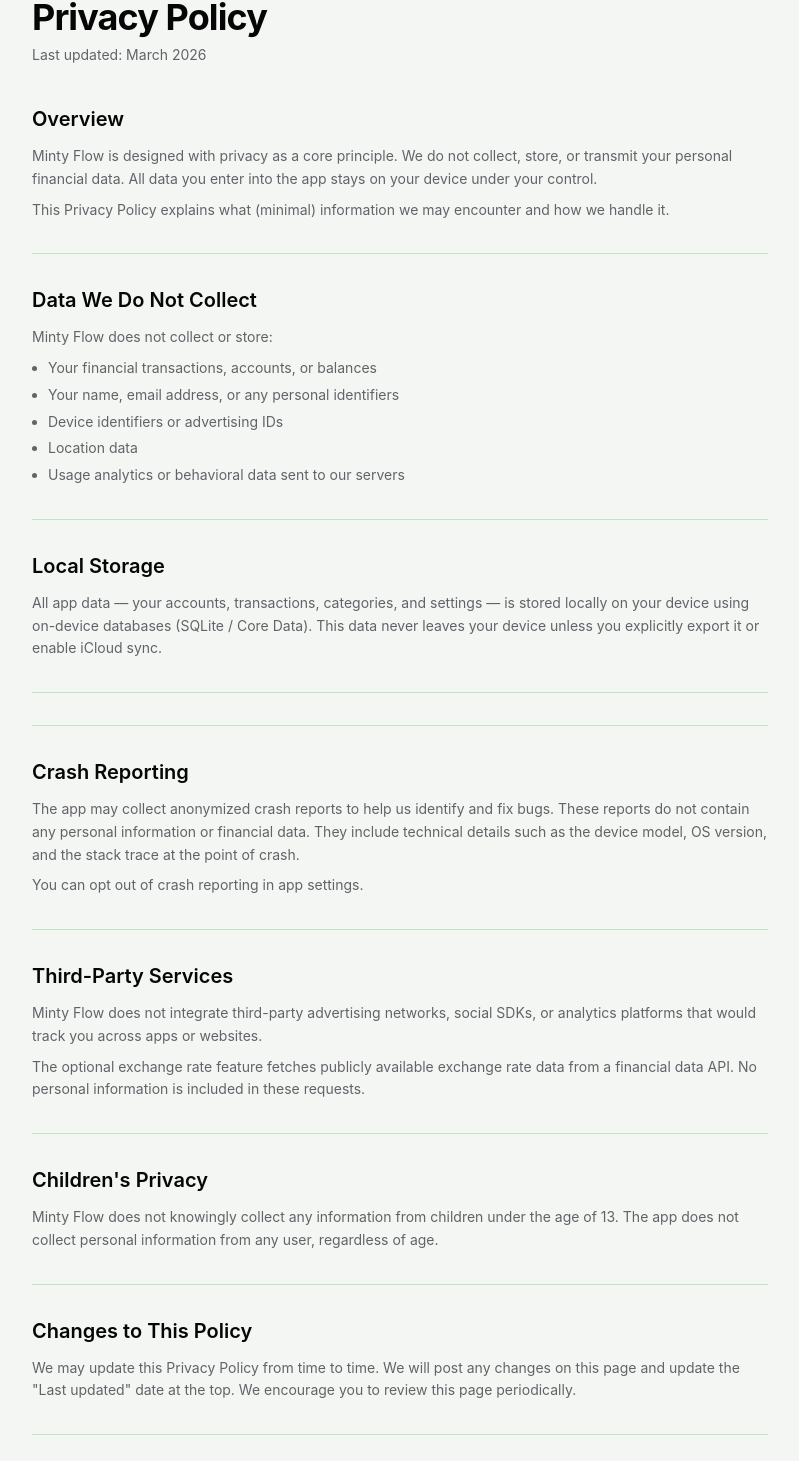
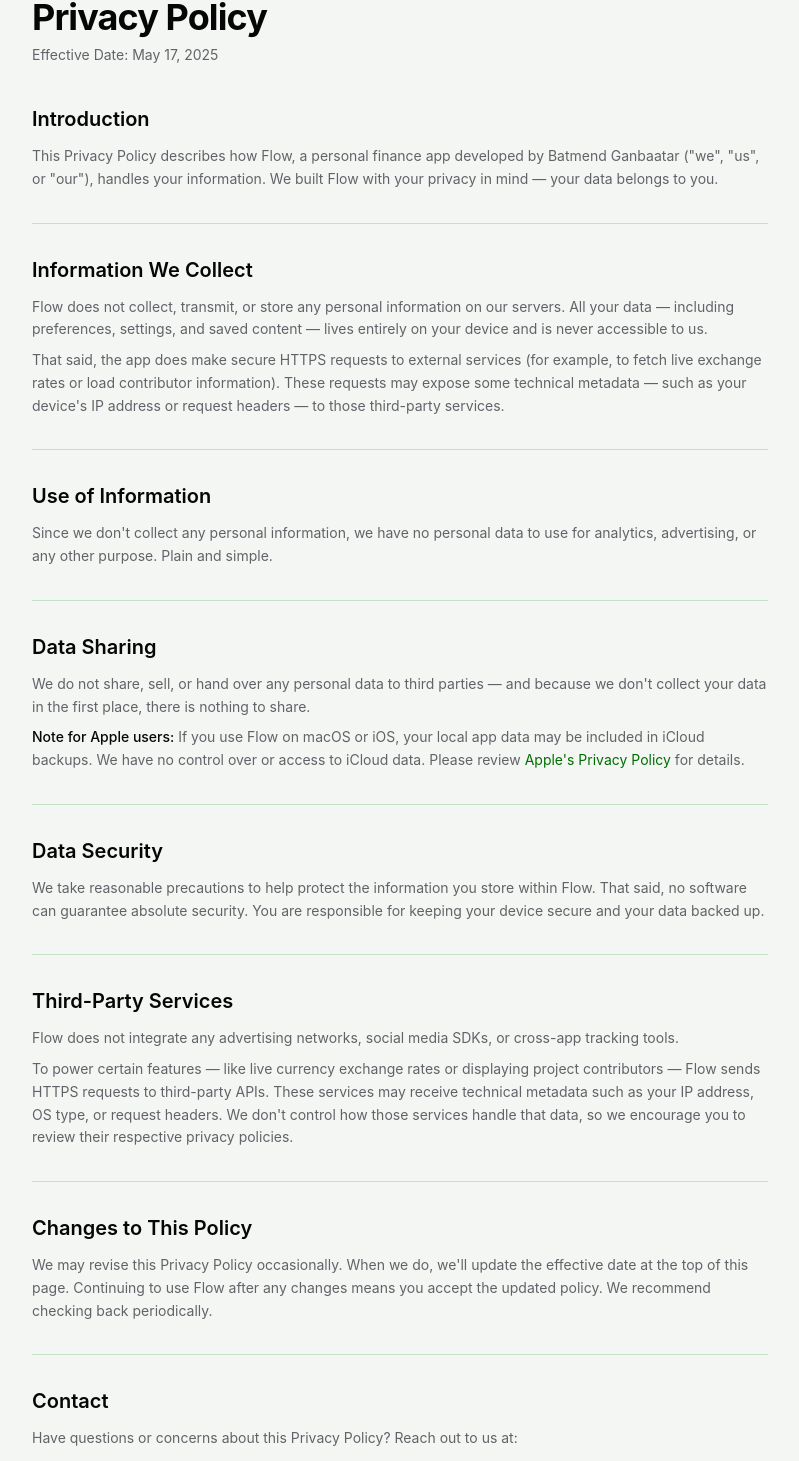
Before and after one commit to Minty-Flow/minty-flow-page, a React (Vite) app: page /privacy in a window 1280 px wide. Shown: the part 144-1605 px from the top of the page, without its empty margins (240-1039 px from the left). Built offline with nearby package versions, Linux system fonts and the light colour scheme.

Commit message:
privacy update

```diff
--- a/src/App.tsx
+++ b/src/App.tsx
@@ -9,7 +9,7 @@
 function App() {
   return (
     <ThemeProvider>
-      <BrowserRouter>
+      <BrowserRouter basename={import.meta.env.BASE_URL}>
         <div className="flex min-h-svh flex-col">
           <Navbar />
           <div className="flex-1">
--- a/src/pages/PrivacyPolicy.tsx
+++ b/src/pages/PrivacyPolicy.tsx
@@ -19,62 +19,73 @@
         <h1 className="text-3xl font-bold tracking-tight text-foreground md:text-4xl">
           Privacy Policy
         </h1>
-        <p className="mt-2 text-sm text-muted-foreground">
-          Last updated: March 2026
-        </p>
+        <p className="mt-2 text-sm text-muted-foreground">Effective Date: May 17, 2025</p>
       </div>
 
       <div className="flex flex-col gap-8">
-        <Section title="Overview">
+        <Section title="Introduction">
           <p>
-            Minty Flow is designed with privacy as a core principle. We do not
-            collect, store, or transmit your personal financial data. All data
-            you enter into the app stays on your device under your control.
-          </p>
-          <p>
-            This Privacy Policy explains what (minimal) information we may
-            encounter and how we handle it.
+            This Privacy Policy describes how Flow, a personal finance app developed by Batmend
+            Ganbaatar ("we", "us", or "our"), handles your information. We built Flow with your
+            privacy in mind — your data belongs to you.
           </p>
         </Section>
 
         <Separator />
 
-        <Section title="Data We Do Not Collect">
-          <p>Minty Flow does not collect or store:</p>
-          <ul className="ml-4 list-disc space-y-1">
-            <li>Your financial transactions, accounts, or balances</li>
-            <li>Your name, email address, or any personal identifiers</li>
-            <li>Device identifiers or advertising IDs</li>
-            <li>Location data</li>
-            <li>Usage analytics or behavioral data sent to our servers</li>
-          </ul>
-        </Section>
-
-        <Separator />
-
-        <Section title="Local Storage">
+        <Section title="Information We Collect">
           <p>
-            All app data — your accounts, transactions, categories, and
-            settings — is stored locally on your device using on-device
-            databases (SQLite / Core Data). This data never leaves your device
-            unless you explicitly export it or enable iCloud sync.
+            Flow does not collect, transmit, or store any personal information on our servers. All
+            your data — including preferences, settings, and saved content — lives entirely on your
+            device and is never accessible to us.
+          </p>
+          <p>
+            That said, the app does make secure HTTPS requests to external services (for example, to
+            fetch live exchange rates or load contributor information). These requests may expose
+            some technical metadata — such as your device's IP address or request headers — to those
+            third-party services.
           </p>
         </Section>
 
         <Separator />
 
+        <Section title="Use of Information">
+          <p>
+            Since we don't collect any personal information, we have no personal data to use for
+            analytics, advertising, or any other purpose. Plain and simple.
+          </p>
+        </Section>
+
         <Separator />
 
-        <Section title="Crash Reporting">
+        <Section title="Data Sharing">
           <p>
-            The app may collect anonymized crash reports to help us identify
-            and fix bugs. These reports do not contain any personal information
-            or financial data. They include technical details such as the
-            device model, OS version, and the stack trace at the point of
-            crash.
+            We do not share, sell, or hand over any personal data to third parties — and because we
+            don't collect your data in the first place, there is nothing to share.
           </p>
           <p>
-            You can opt out of crash reporting in app settings.
+            <span className="font-medium text-foreground">Note for Apple users:</span> If you use
+            Flow on macOS or iOS, your local app data may be included in iCloud backups. We have no
+            control over or access to iCloud data. Please review{' '}
+            <a
+              href="https://www.apple.com/legal/privacy/"
+              target="_blank"
+              rel="noopener noreferrer"
+              className="text-primary underline-offset-4 hover:underline"
+            >
+              Apple's Privacy Policy
+            </a>{' '}
+            for details.
+          </p>
+        </Section>
+
+        <Separator />
+
+        <Section title="Data Security">
+          <p>
+            We take reasonable precautions to help protect the information you store within Flow.
+            That said, no software can guarantee absolute security. You are responsible for keeping
+            your device secure and your data backed up.
           </p>
         </Section>
 
@@ -82,24 +93,15 @@
 
         <Section title="Third-Party Services">
           <p>
-            Minty Flow does not integrate third-party advertising networks,
-            social SDKs, or analytics platforms that would track you across
-            apps or websites.
+            Flow does not integrate any advertising networks, social media SDKs, or cross-app
+            tracking tools.
           </p>
           <p>
-            The optional exchange rate feature fetches publicly available
-            exchange rate data from a financial data API. No personal
-            information is included in these requests.
-          </p>
-        </Section>
-
-        <Separator />
-
-        <Section title="Children's Privacy">
-          <p>
-            Minty Flow does not knowingly collect any information from children
-            under the age of 13. The app does not collect personal information
-            from any user, regardless of age.
+            To power certain features — like live currency exchange rates or displaying project
+            contributors — Flow sends HTTPS requests to third-party APIs. These services may receive
+            technical metadata such as your IP address, OS type, or request headers. We don't
+            control how those services handle that data, so we encourage you to review their
+            respective privacy policies.
           </p>
         </Section>
 
@@ -107,9 +109,9 @@
 
         <Section title="Changes to This Policy">
           <p>
-            We may update this Privacy Policy from time to time. We will post
-            any changes on this page and update the "Last updated" date at the
-            top. We encourage you to review this page periodically.
+            We may revise this Privacy Policy occasionally. When we do, we'll update the effective
+            date at the top of this page. Continuing to use Flow after any changes means you accept
+            the updated policy. We recommend checking back periodically.
           </p>
         </Section>
 
@@ -117,8 +119,7 @@
 
         <Section title="Contact">
           <p>
-            If you have any questions or concerns about this Privacy Policy or
-            how Minty Flow handles data, please contact us at:
+            Have questions or concerns about this Privacy Policy? Reach out to us at:
           </p>
           <p>
             <a
```
